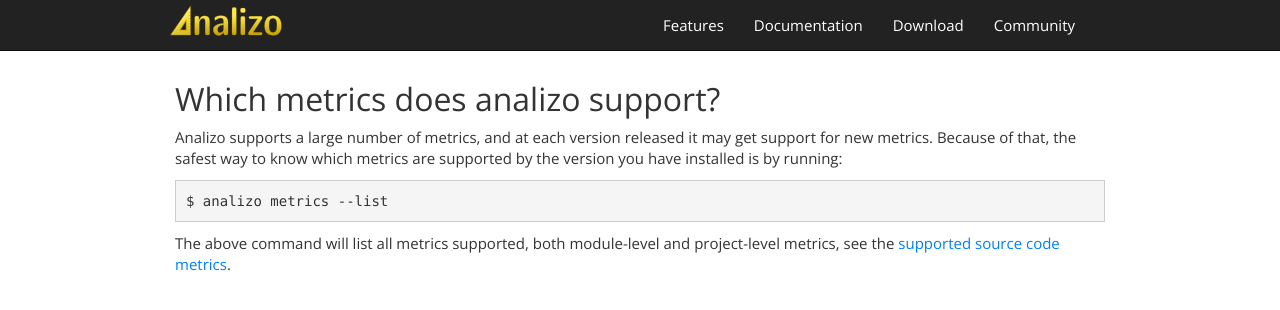
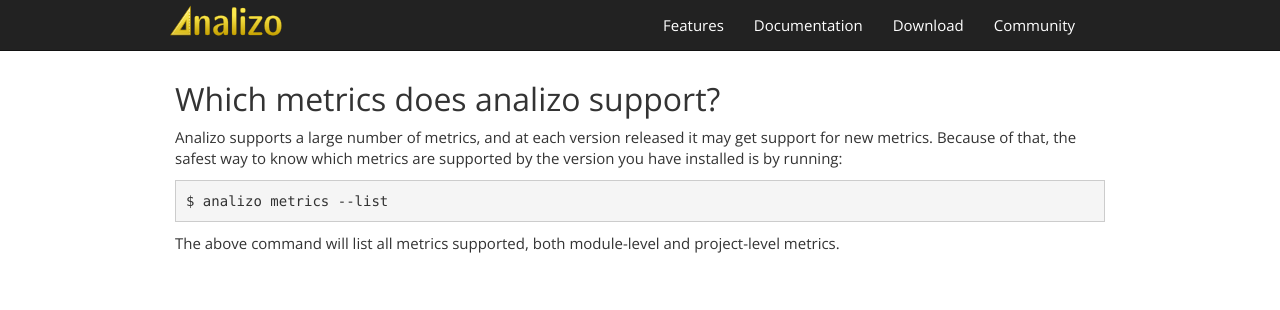
Before and after one commit to analizo/analizo.github.io, a Jekyll site: the page built from faq.md, in a window 1280 px wide. Shown: the top 310 px of the page. Built offline with Jekyll 4.4.1, drawn with Linux system fonts in a browser that asks for light colours; nearby versions of some CDN libraries; our own code applies the rules of GitHub Pages for plain Markdown files; library files that are not in the unit come from our copies.

Commit message:
removing link to (not found) metrics page

````diff
--- a/faq.md
+++ b/faq.md
@@ -13,4 +13,4 @@
 ```
 
 The above command will list all metrics supported, both module-level and
-project-level metrics, see the [supported source code metrics](metrics/index.html).
+project-level metrics.
````
